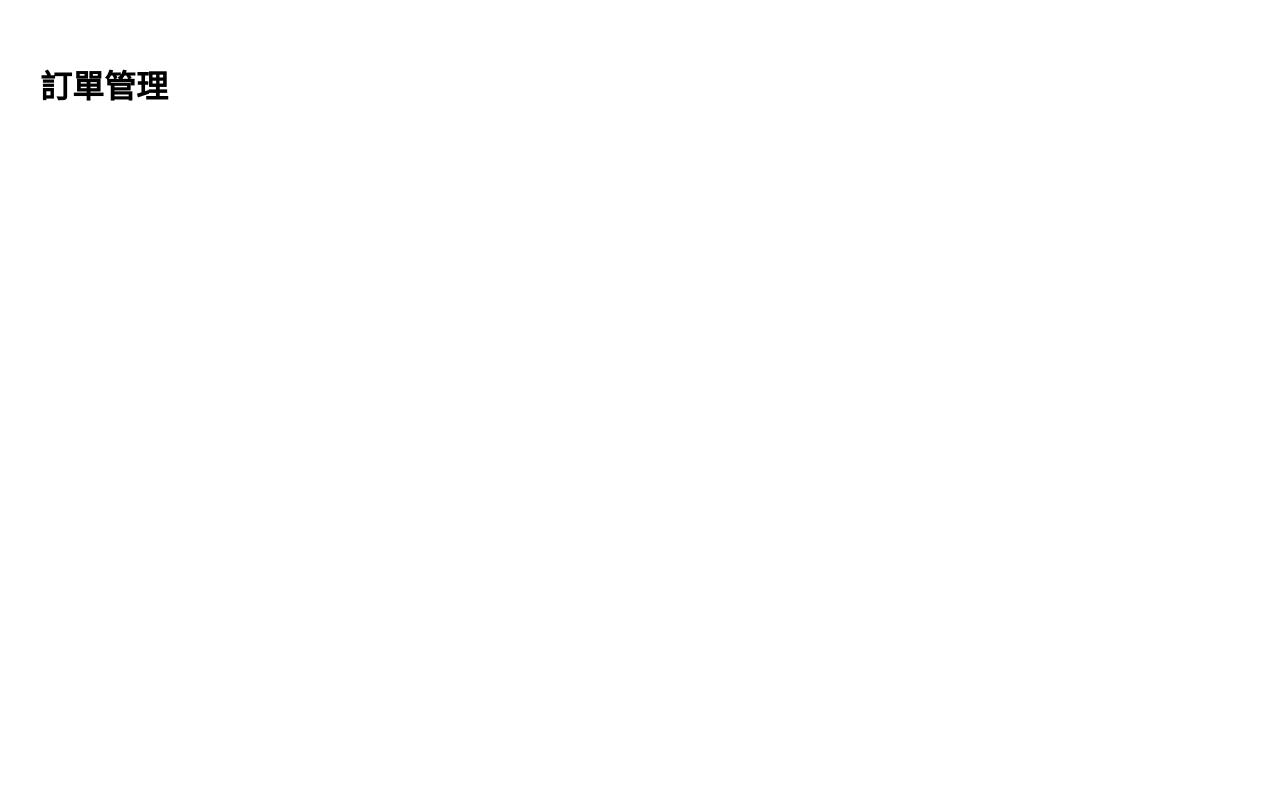
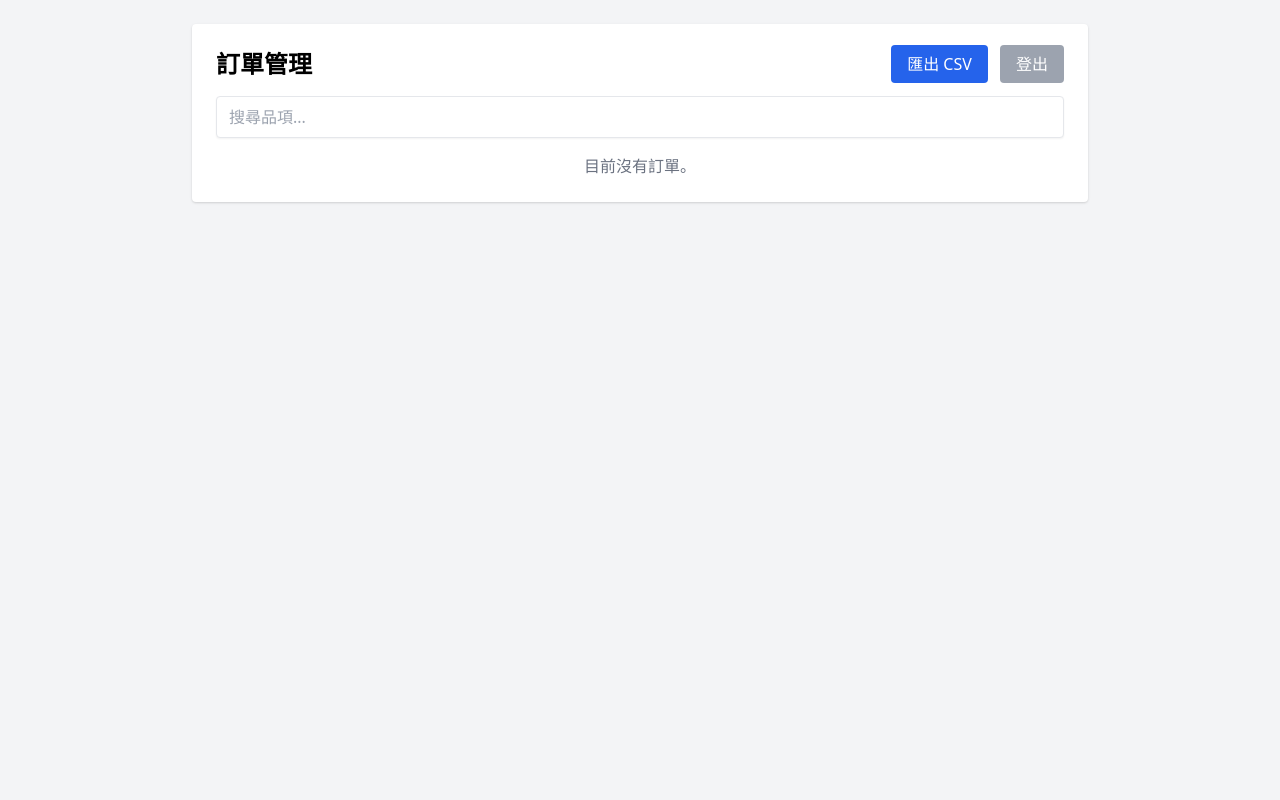
Before and after one commit to twoplustwo180/2plus2-order-system, a Flask app: page /admin in a window 1280 px wide. Before the commit the page is almost empty. Run offline with Flask 3, Linux system fonts and the light colour scheme.

Commit message:
Update admin.html

```diff
--- a/backend/templates/admin.html
+++ b/backend/templates/admin.html
@@ -2,21 +2,38 @@
 <html lang="zh">
 <head>
   <meta charset="UTF-8">
-  <title>後台訂單管理</title>
-  <style>
-    body { font-family: sans-serif; padding: 2rem; }
-    h1 { margin-bottom: 1rem; }
-    .order { border: 1px solid #ccc; padding: 1rem; margin-bottom: 1rem; }
-  </style>
+  <title>訂單管理</title>
+  <meta name="viewport" content="width=device-width, initial-scale=1.0">
+  <link href="https://cdn.jsdelivr.net/npm/tailwindcss@2.2.19/dist/tailwind.min.css" rel="stylesheet">
 </head>
-<body>
-  <h1>訂單管理</h1>
-  {% for order in orders %}
-    <div class="order">
-      <strong>訂單時間：</strong>{{ order[3] }}<br>
-      <strong>項目：</strong>{{ order[1] }}<br>
-      <strong>總金額：</strong>${{ order[2] }}<br>
+<body class="bg-gray-100 min-h-screen p-6">
+  <div class="max-w-4xl mx-auto bg-white p-6 rounded shadow">
+    <div class="flex justify-between items-center mb-4">
+      <h1 class="text-2xl font-bold">訂單管理</h1>
+      <div class="space-x-2">
+        <a href="/export" class="bg-blue-600 text-white px-4 py-2 rounded hover:bg-blue-700">匯出 CSV</a>
+        <a href="/logout" class="bg-gray-400 text-white px-4 py-2 rounded hover:bg-gray-500">登出</a>
+      </div>
     </div>
-  {% endfor %}
+
+    <form method="POST" class="mb-4">
+      <input type="text" name="keyword" value="{{ keyword }}" placeholder="搜尋品項..."
+             class="w-full border px-3 py-2 rounded shadow-sm focus:outline-none focus:ring">
+    </form>
+
+    {% for order in orders %}
+      <div class="border rounded p-4 mb-3 bg-gray-50 shadow-sm">
+        <div class="flex justify-between items-center mb-2">
+          <div class="font-semibold text-lg">#{{ order[0] }}</div>
+          <a href="/delete/{{ order[0] }}" class="text-red-500 hover:text-red-700 text-sm">刪除</a>
+        </div>
+        <div><strong>時間：</strong>{{ order[3] }}</div>
+        <div class="whitespace-pre-wrap"><strong>品項：</strong>{{ order[1] }}</div>
+        <div><strong>總金額：</strong>${{ order[2] }}</div>
+      </div>
+    {% else %}
+      <p class="text-gray-500 text-center">目前沒有訂單。</p>
+    {% endfor %}
+  </div>
 </body>
 </html>
```
